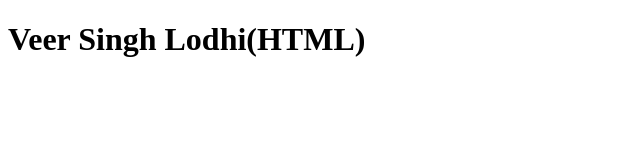
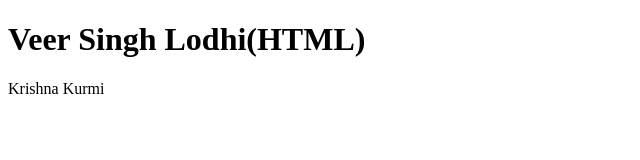
Before and after one commit to VeerSinghLodhi/FirstRepository, a plain HTML site: page index.html in a window 1280 px wide. Shown: the whole page, without its empty margins (0-640 px from the left). Drawn offline with Linux system fonts and the light colour scheme.

Commit message:
File Committed

```diff
--- a/index.html
+++ b/index.html
@@ -7,5 +7,6 @@
 </head>
 <body>
     <h1>Veer Singh Lodhi(HTML)</h1>
+    <p>Krishna Kurmi</p>
 </body>
 </html>
```
